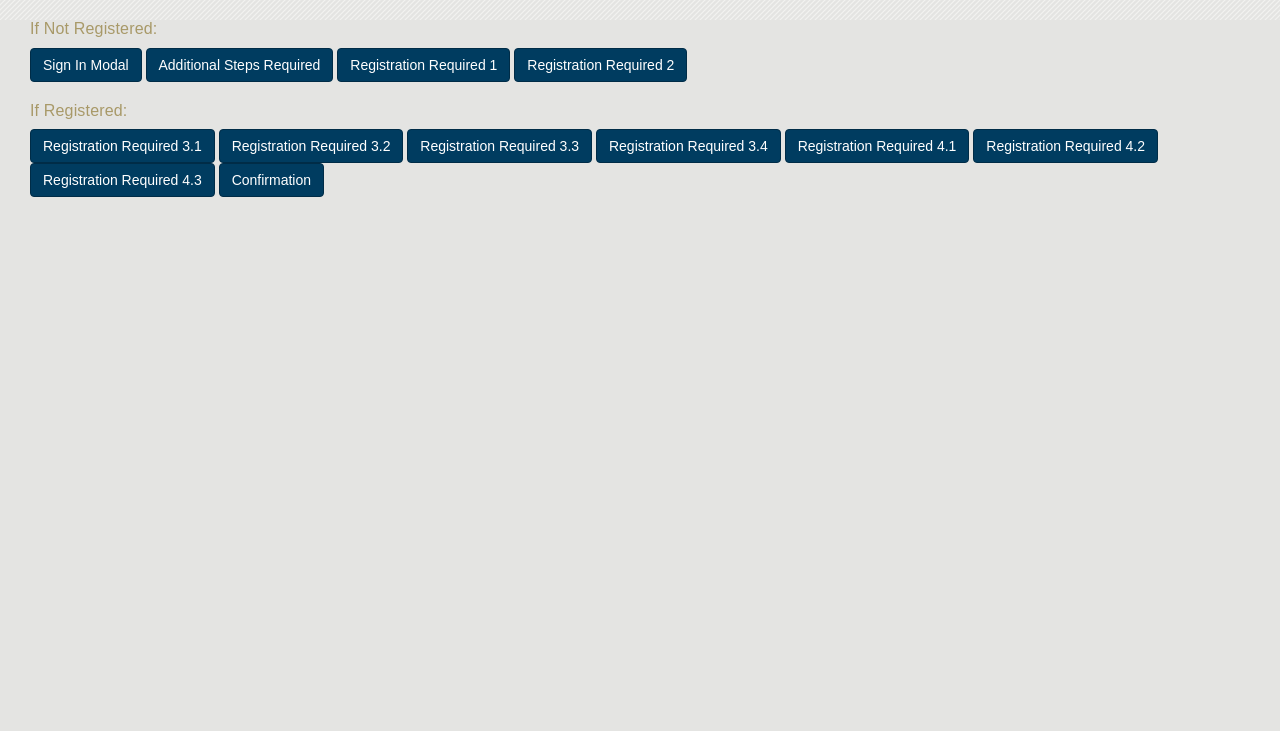
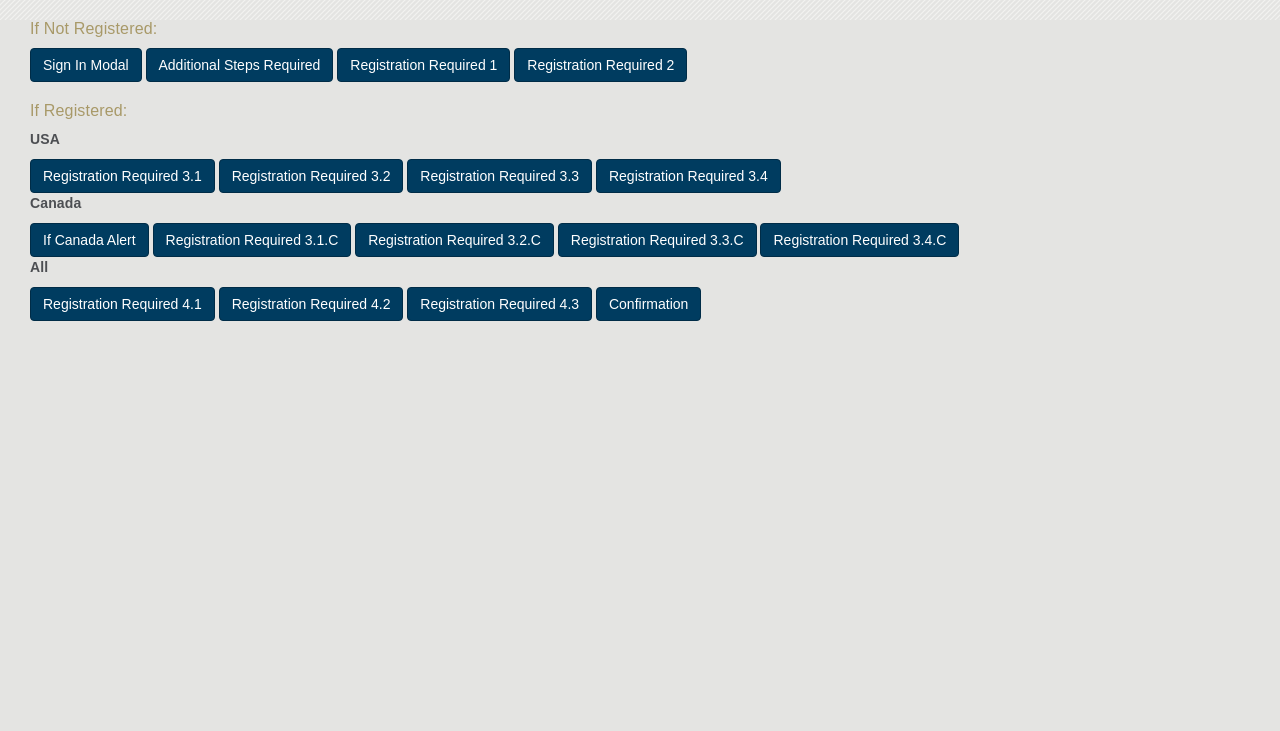
Before and after one commit to 12sm/depuysynthesinstitute, a PHP site: page /views/registration-modals/modals.php in a window 1280 px wide. Shown: the top 731 px of the page. Run offline with PHP 8.4, Linux system fonts and the light colour scheme.

Commit message:
jumpy margin issue

```diff
--- a/css/source/app.css
+++ b/css/source/app.css
@@ -704,7 +704,7 @@ p.calendar_date {
 
 h6.completed {
   color: #4d4f53;
-  margin-bottom: 0;
+  margin-bottom: 10px;
 }
 
 .single-class {
@@ -748,6 +748,8 @@ img.placeholder-image {
   top: -11px;
   right:10px;
 }
+
+#these-are-not-checked hr {margin-top:0px;}
 
 .grey-bg {
   background-color: #D8D8D6;
--- a/views/registration-modals/modals.php
+++ b/views/registration-modals/modals.php
@@ -262,14 +262,14 @@
               </div>
               <div class="row">
                 <div class="col-xs-12">
-                  <div class="checkbox">
+                  <!-- <div class="checkbox">
                     <input type="hidden" name="allowCommFlgSet" value="1">
                     <label>
                       <input type="checkbox" value="complete">
                       <p>I agree to the
                       <a href="#"> terms and conditions</a>.</p>
                     </label>
-                  </div>
+                  </div> -->
                   <div class="checkbox">
                     <input type="hidden" name="allowCommFlgSet" value="1">
                     <label>
@@ -1714,9 +1714,18 @@
             <button type="button" class="btn btn-primary" data-toggle="modal" data-target=".reg-req-two">
               Registration Required 2
             </button>
+
+            <div class="row">
+              <div class="col-sm-12">
                 <h1>
                   If Registered:
                 </h1>
+              </div>
+            </div>
+
+            <div class="row">
+              <div class="col-sm-12">
+                <p><strong>USA</strong></p>
                 <button type="button" class="btn btn-primary" data-toggle="modal" data-target=".reg-req-three-one">
                   Registration Required 3.1
                 </button>
@@ -1729,6 +1738,33 @@
                 <button type="button" class="btn btn-primary" data-toggle="modal" data-target=".reg-req-three-four">
                   Registration Required 3.4
                 </button>
+              </div>
+            </div>
+
+            <div class="row">
+              <div class="col-sm-12">
+                <p><strong>Canada</strong></p>
+                <button type="button" class="btn btn-primary" data-toggle="modal" data-target=".reg-req-three-four">
+                  If Canada Alert
+                </button>
+                <button type="button" class="btn btn-primary" data-toggle="modal" data-target=".reg-req-three-one">
+                  Registration Required 3.1.C
+                </button>
+                <button type="button" class="btn btn-primary" data-toggle="modal" data-target=".reg-req-three-two">
+                  Registration Required 3.2.C
+                </button>
+                <button type="button" class="btn btn-primary" data-toggle="modal" data-target=".reg-req-three-three">
+                  Registration Required 3.3.C
+                </button>
+                <button type="button" class="btn btn-primary" data-toggle="modal" data-target=".reg-req-three-four">
+                  Registration Required 3.4.C
+                </button>
+              </div>
+            </div>
+
+            <div class="row">
+              <div class="col-sm-12">
+                <p><strong>All</strong></p>
                 <button type="button" class="btn btn-primary" data-toggle="modal" data-target=".reg-req-four-one">
                   Registration Required 4.1
                 </button>
@@ -1741,6 +1777,9 @@
                 <button type="button" class="btn btn-primary" data-toggle="modal" data-target=".thank-you">
                   Confirmation
                 </button>
+              </div>
+            </div>
+
           </div>
         </div>
       </div>
```
Lines whose indentation alone changed are shown as unchanged.
